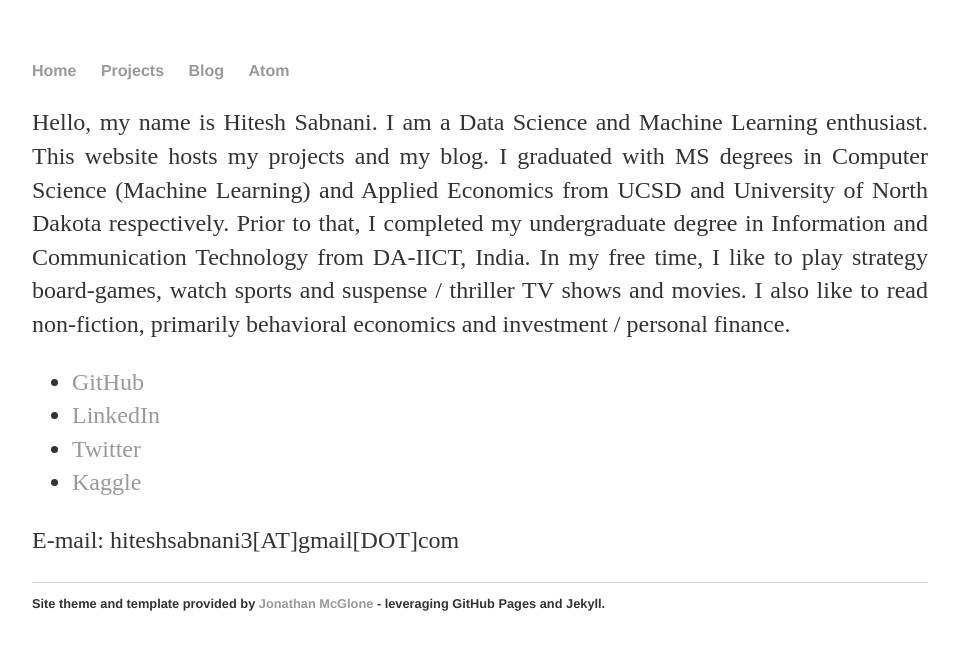
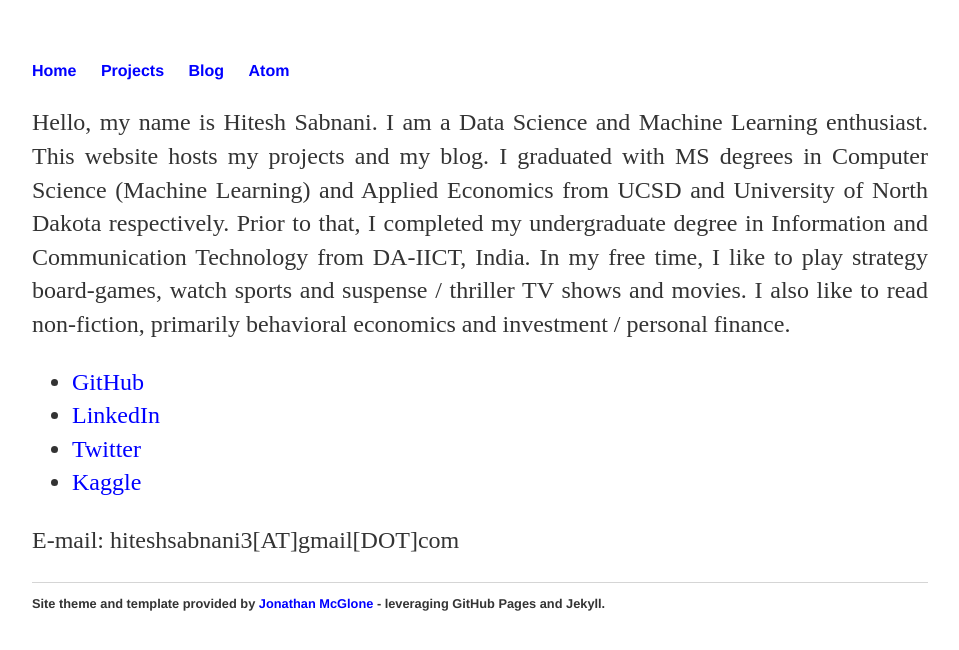
Before and after one commit to sabnanih/sabnanih.github.io, a Jekyll site: the page built from index.html, in a window 1280 px wide. Shown: the top 650 px of the page, without its empty margins (160-1119 px from the left). Built offline with Jekyll 4.4.1, drawn with Linux system fonts in a browser that asks for light colours.

Commit message:
fix link color and add lang in layout

```diff
--- a/_layouts/default.html
+++ b/_layouts/default.html
@@ -1,5 +1,5 @@
 <!DOCTYPE html>
-<html>
+<html lang="en">
   <head>
     <title>{{ page.title }}</title>
 
--- a/_layouts/home.html
+++ b/_layouts/home.html
@@ -1,5 +1,5 @@
 <!DOCTYPE html>
-<html>
+<html lang="en">
   <head>
     <title>{{ page.title }}</title>
 
--- a/css/main.css
+++ b/css/main.css
@@ -1,7 +1,7 @@
 
 body { margin: 60px auto; width: 70%; }
 
-a { text-decoration: none; color: #999; }
+a { text-decoration: none; color: blue; }
 a:hover { text-decoration: underline; }
 
 p, ul { font-size: 1.5em; line-height: 1.4em; color: #333; }
```
